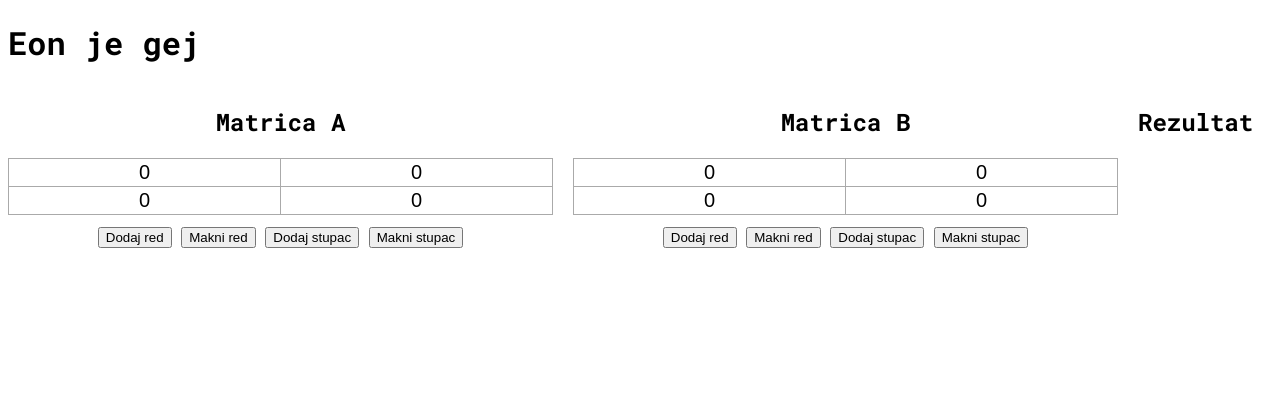
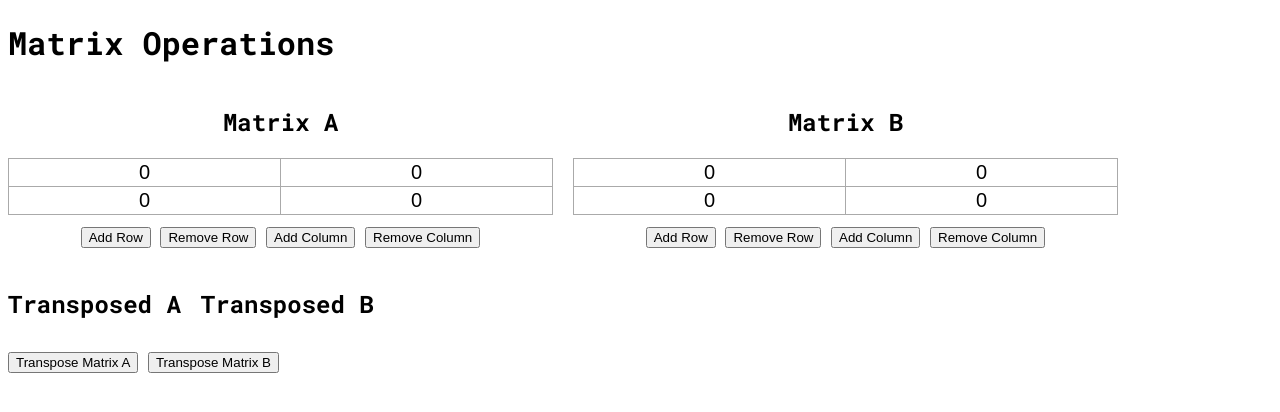
Before and after one commit to patriklan/PM_projekt, a Flask app: page / in a window 1280 px wide. Shown: the top 412 px of the page. Run offline with Flask 3, Linux system fonts and the light colour scheme.

Commit message:
Dodano transponiranje matrica A i B

```diff
--- a/app.py
+++ b/app.py
@@ -1,11 +1,10 @@
-from flask import Flask, render_template, request, session, redirect, url_for
+from flask import Flask, jsonify, render_template, request, session
 
 app = Flask(__name__)
 app.secret_key = 'your_secret_key'
 
 @app.route('/', methods=['GET', 'POST'])
 def index():
-
     if 'rowa' not in session:
         session['rowa'] = 2
     if 'cola' not in session:
@@ -18,62 +17,10 @@
         session['matrix_a'] = [[0] * session['cola'] for _ in range(session['rowa'])]
     if 'matrix_b' not in session:
         session['matrix_b'] = [[0] * session['colb'] for _ in range(session['rowb'])]
-    if 'result_matrix' not in session:
-        session['result_matrix'] = []
-
-    if request.method == 'POST':
-        action = request.form.get('action')
-
-        matrix_a = []
-        for row in range(session['rowa']):
-            row_data = []
-            for col in range(session['cola']):
-                cell_value = request.form.get(f'a_{row}_{col}', 0)
-                row_data.append(float(cell_value))
-            matrix_a.append(row_data)
-        session['matrix_a'] = matrix_a
-
-        matrix_b = []
-        for row in range(session['rowb']):
-            row_data = []
-            for col in range(session['colb']):
-                cell_value = request.form.get(f'b_{row}_{col}', 0)
-                row_data.append(float(cell_value))
-            matrix_b.append(row_data)
-        session['matrix_b'] = matrix_b
-
-        if action == 'add_row_a':
-            session['rowa'] += 1
-            session['matrix_a'].append([0] * session['cola'])
-        elif action == 'remove_row_a' and session['rowa'] > 1:
-            session['rowa'] -= 1
-            session['matrix_a'].pop()
-        elif action == 'add_column_a':
-            session['cola'] += 1
-            for row in session['matrix_a']:
-                row.append(0)
-        elif action == 'remove_column_a' and session['cola'] > 1:
-            session['cola'] -= 1
-            for row in session['matrix_a']:
-                row.pop()
-
-        elif action == 'add_row_b':
-            session['rowb'] += 1
-            session['matrix_b'].append([0] * session['colb'])
-        elif action == 'remove_row_b' and session['rowb'] > 1:
-            session['rowb'] -= 1
-            session['matrix_b'].pop()
-        elif action == 'add_column_b':
-            session['colb'] += 1
-            for row in session['matrix_b']:
-                row.append(0)
-        elif action == 'remove_column_b' and session['colb'] > 1:
-            session['colb'] -= 1
-            for row in session['matrix_b']:
-                row.pop()
-
-        session.modified = True
-        return redirect(url_for('index'))
+    if 'matrix_ta' not in session:
+        session['matrix_ta'] = [[0] * session['rowa'] for _ in range(session['cola'])]
+    if 'matrix_tb' not in session:
+        session['matrix_tb'] = [[0] * session['rowb'] for _ in range(session['colb'])]
 
     return render_template(
         'index.html',
@@ -81,8 +28,69 @@
         rowb=session['rowb'], colb=session['colb'],
         matrix_a=session['matrix_a'],
         matrix_b=session['matrix_b'],
-        result_matrix=session['result_matrix']
+        matrix_ta=session['matrix_ta'],
+        matrix_tb=session['matrix_tb']
     )
+
+@app.route('/update', methods=['POST'])
+def update():
+    data = request.json
+    action = data.get('action', None)
+
+    if action in ['update_a', 'update_b']:
+        matrix_name = 'matrix_a' if action == 'update_a' else 'matrix_b'
+        session[matrix_name] = data['matrix']
+    elif action == 'add_row_a':
+        session['rowa'] += 1
+        session['matrix_a'].append([0] * session['cola'])
+    elif action == 'remove_row_a' and session['rowa'] > 1:
+        session['rowa'] -= 1
+        session['matrix_a'].pop()
+    elif action == 'add_column_a':
+        session['cola'] += 1
+        for row in session['matrix_a']:
+            row.append(0)
+    elif action == 'remove_column_a' and session['cola'] > 1:
+        session['cola'] -= 1
+        for row in session['matrix_a']:
+            row.pop()
+    elif action == 'add_row_b':
+        session['rowb'] += 1
+        session['matrix_b'].append([0] * session['colb'])
+    elif action == 'remove_row_b' and session['rowb'] > 1:
+        session['rowb'] -= 1
+        session['matrix_b'].pop()
+    elif action == 'add_column_b':
+        session['colb'] += 1
+        for row in session['matrix_b']:
+            row.append(0)
+    elif action == 'remove_column_b' and session['colb'] > 1:
+        session['colb'] -= 1
+        for row in session['matrix_b']:
+            row.pop()
+    elif action == 'TrA':
+        session['matrix_ta'] = [
+            [session['matrix_a'][row][col] for row in range(session['rowa'])]
+            for col in range(session['cola'])
+        ]
+    elif action == 'TrB':
+        session['matrix_tb'] = [
+            [session['matrix_b'][row][col] for row in range(session['rowb'])]
+            for col in range(session['colb'])
+        ]
+
+    session.modified = True
+
+    return jsonify({
+        'matrix_a': session['matrix_a'],
+        'matrix_b': session['matrix_b'],
+        'matrix_ta': session['matrix_ta'],
+        'matrix_tb': session['matrix_tb'],
+        'rowa': session['rowa'],
+        'cola': session['cola'],
+        'rowb': session['rowb'],
+        'colb': session['colb']
+    })
 
 if __name__ == "__main__":
     app.run(debug=True)
--- a/templates/base.html
+++ b/templates/base.html
@@ -1,6 +1,7 @@
 <!DOCTYPE html>
 <html lang="en">
 <head>
+    <title>Stranica</title>
     <meta charset="UTF-8">
     <meta name="viewport" content="width=device-width, initial-scale=1.0">
     <link rel="stylesheet" href="{{ url_for('static', filename='css/main.css') }}">
--- a/templates/index.html
+++ b/templates/index.html
@@ -2,19 +2,89 @@
 
 {% block head %}
 <style>
-    .matrix-container { display: flex; gap: 20px; }
+    .matrix-container { display: flex; gap: 20px; flex-wrap: wrap; }
     .matrix { text-align: center; }
     table { margin-bottom: 10px; }
 </style>
+<script>
+    document.addEventListener('DOMContentLoaded', () => {
+        const updateMatrix = (matrixName) => {
+            const rows = document.querySelectorAll(`.matrix[data-name="${matrixName}"] table tr`);
+            const matrix = Array.from(rows).map(row =>
+                Array.from(row.querySelectorAll('input')).map(input => parseFloat(input.value) || 0)
+            );
+
+            fetch('/update', {
+                method: 'POST',
+                headers: { 'Content-Type': 'application/json' },
+                body: JSON.stringify({ action: `update_${matrixName}`, matrix })
+            }).then(response => response.json()).then(data => {
+                if (matrixName === 'a') {
+                    renderTransposedMatrix('ta', data.matrix_ta, data.cola, data.rowa);
+                } else if (matrixName === 'b') {
+                    renderTransposedMatrix('tb', data.matrix_tb, data.colb, data.rowb);
+                }
+            });
+        };
+
+        const renderTransposedMatrix = (matrixName, matrix, rows, cols) => {
+            const container = document.querySelector(`.matrix.transposed[data-name="${matrixName}"] table`);
+            container.innerHTML = '';
+            for (let i = 0; i < rows; i++) {
+                const row = document.createElement('tr');
+                for (let j = 0; j < cols; j++) {
+                    const cell = document.createElement('td');
+                    cell.textContent = matrix[i][j];
+                    row.appendChild(cell);
+                }
+                container.appendChild(row);
+            }
+        };
+
+        document.querySelectorAll('input').forEach(input => {
+            input.addEventListener('change', e => {
+                const matrixName = e.target.closest('.matrix').dataset.name;
+                updateMatrix(matrixName);
+            });
+        });
+
+        document.querySelectorAll('button[data-action]').forEach(button => {
+            button.addEventListener('click', e => {
+                e.preventDefault();
+                const action = button.dataset.action;
+
+                fetch('/update', {
+                    method: 'POST',
+                    headers: { 'Content-Type': 'application/json' },
+                    body: JSON.stringify({ action })
+                }).then(response => response.json()).then(data => {
+                    if (action === 'TrA') {
+                        renderTransposedMatrix('ta', data.matrix_ta, data.cola, data.rowa);
+                    } else if (action === 'TrB') {
+                        renderTransposedMatrix('tb', data.matrix_tb, data.colb, data.rowb);
+                    } else {
+                        location.reload();
+                    }
+                });
+            });
+        });
+
+        document.addEventListener('keydown', e => {
+            if (e.key === 'Enter') {
+                e.preventDefault();
+            }
+        });
+    });
+</script>
 {% endblock %}
 
 {% block body %}
-<h1>Eon je gej</h1>
+<h1>Matrix Operations</h1>
 
 <div class="matrix-container">
-    <div class="matrix">
-        <h2>Matrica A</h2>
-        <form action="/" method="POST">
+    <div class="matrix" data-name="a">
+        <h2>Matrix A</h2>
+        <form>
             <table border="1">
                 {% for row in range(rowa) %}
                     <tr>
@@ -24,16 +94,16 @@
                     </tr>
                 {% endfor %}
             </table>
-            <button type="submit" name="action" value="add_row_a">Dodaj red</button>
-            <button type="submit" name="action" value="remove_row_a">Makni red</button>
-            <button type="submit" name="action" value="add_column_a">Dodaj stupac</button>
-            <button type="submit" name="action" value="remove_column_a">Makni stupac</button>
+            <button type="button" data-action="add_row_a">Add Row</button>
+            <button type="button" data-action="remove_row_a">Remove Row</button>
+            <button type="button" data-action="add_column_a">Add Column</button>
+            <button type="button" data-action="remove_column_a">Remove Column</button>
         </form>
     </div>
 
-    <div class="matrix">
-        <h2>Matrica B</h2>
-        <form action="/" method="POST">
+    <div class="matrix" data-name="b">
+        <h2>Matrix B</h2>
+        <form>
             <table border="1">
                 {% for row in range(rowb) %}
                     <tr>
@@ -43,24 +113,26 @@
                     </tr>
                 {% endfor %}
             </table>
-            <button type="submit" name="action" value="add_row_b">Dodaj red</button>
-            <button type="submit" name="action" value="remove_row_b">Makni red</button>
-            <button type="submit" name="action" value="add_column_b">Dodaj stupac</button>
-            <button type="submit" name="action" value="remove_column_b">Makni stupac</button>
+            <button type="button" data-action="add_row_b">Add Row</button>
+            <button type="button" data-action="remove_row_b">Remove Row</button>
+            <button type="button" data-action="add_column_b">Add Column</button>
+            <button type="button" data-action="remove_column_b">Remove Column</button>
         </form>
     </div>
 
-    <div class="matrix">
-        <h2>Rezultat</h2>
-        <table border="1">
-            {% for row in result_matrix %}
-                <tr>
-                    {% for col in row %}
-                        <td>{{ col }}</td>
-                    {% endfor %}
-                </tr>
-            {% endfor %}
-        </table>
+    <div class="matrix transposed" data-name="ta">
+        <h2>Transposed A</h2>
+        <table border="1"></table>
+    </div>
+
+    <div class="matrix transposed" data-name="tb">
+        <h2>Transposed B</h2>
+        <table border="1"></table>
     </div>
 </div>
+
+<form>
+    <button type="button" data-action="TrA">Transpose Matrix A</button>
+    <button type="button" data-action="TrB">Transpose Matrix B</button>
+</form>
 {% endblock %}
```
Also changed, not shown: app/pyvenv.cfg (+7 -4 lines).
